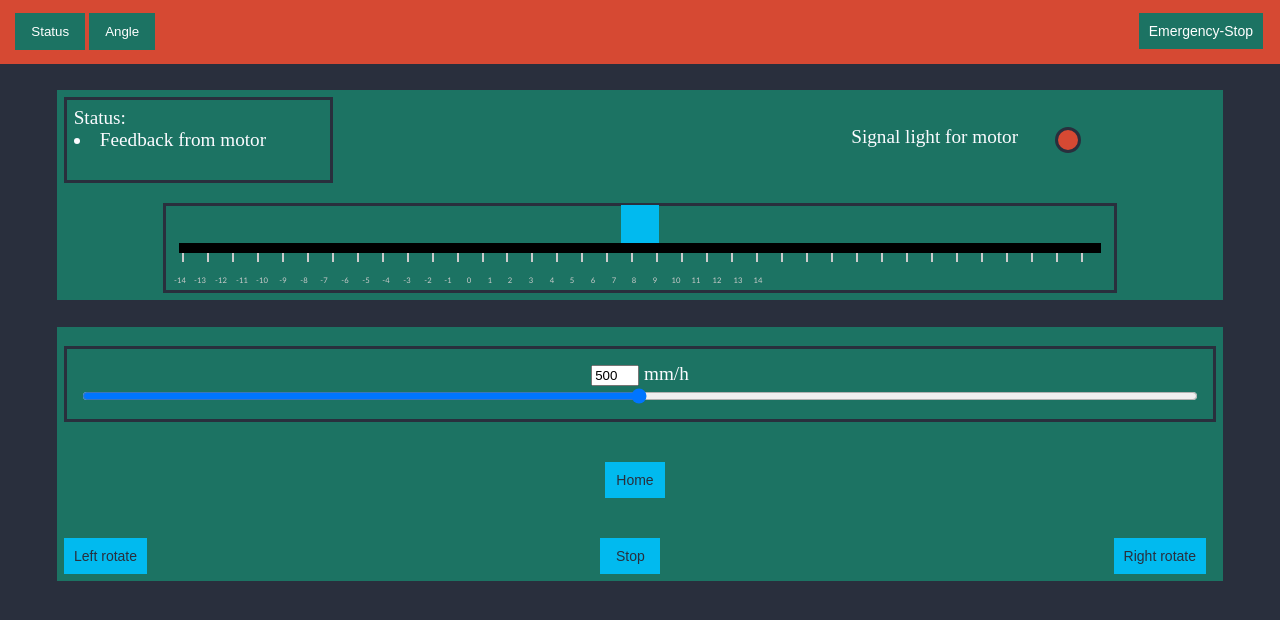
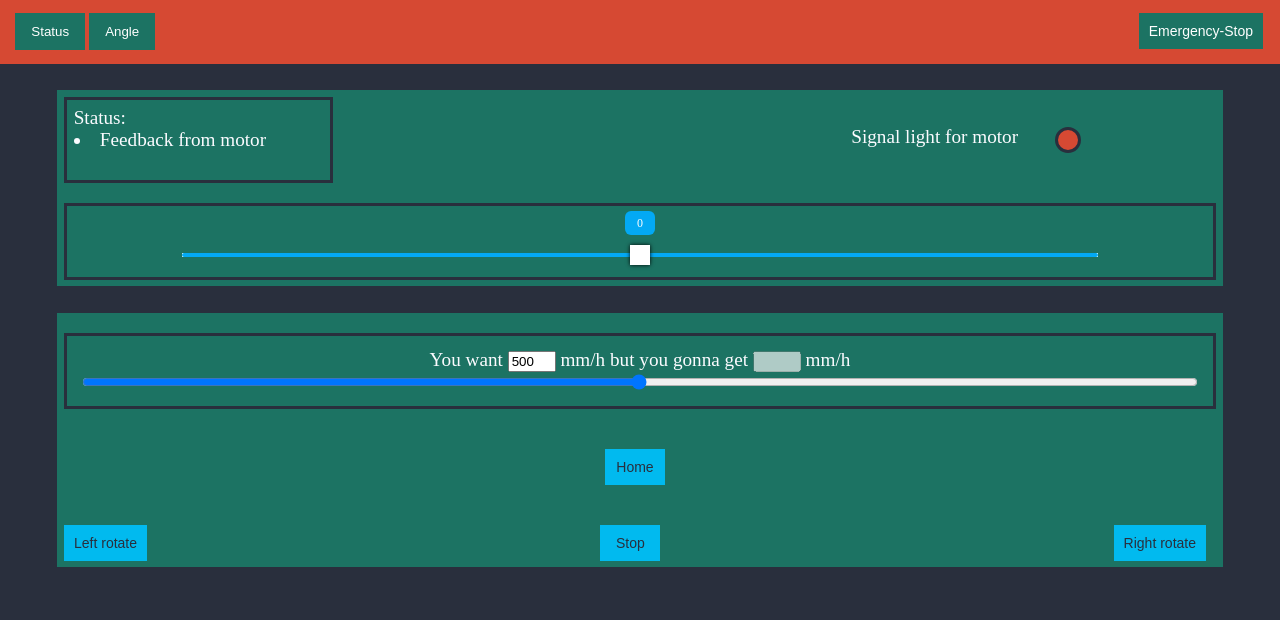
Before and after one commit to KHTjessem/styresystem_for_georigg, a plain HTML site: page source/web/index.html in a window 1280 px wide. Drawn offline with Linux system fonts and the light colour scheme; a script that the page names is missing.

Commit message:
fikse slider

```diff
--- a/source/web/index.html
+++ b/source/web/index.html
@@ -45,71 +45,10 @@
     </div>
 
     <div class="sliderbox"  id="slidPosition">
-        <input class="sliderPosition" id="sliderPos" type="range" list="dl"/>
-          <div class="labels" aria-hidden="true">
-              <span style="--i: 0.2">-14</span>
-              <span style="--i: 1.2">-13</span>
-              <span style="--i: 2.2">-12</span>
-              <span style="--i: 3.2">-11</span>
-              <span style="--i: 4.2">-10</span>
-              <span style="--i: 5.2">-9</span>
-              <span style="--i: 6.2">-8</span>
-              <span style="--i: 7.2">-7</span>
-              <span style="--i: 8.2">-6</span>
-              <span style="--i: 9.2">-5</span>
-              <span style="--i: 10.2">-4</span>
-              <span style="--i: 11.2">-3</span>
-              <span style="--i: 12.2">-2</span>
-              <span style="--i: 13.2">-1</span>
-              <span style="--i: 14.2">0</span>
-              <span style="--i: 15.2">1</span>
-              <span style="--i: 16.2">2</span>
-              <span style="--i: 17.2">3</span>
-              <span style="--i: 18.2">4</span>
-              <span style="--i: 19.2">5</span>
-              <span style="--i: 20.2">6</span>
-              <span style="--i: 21.2">7</span>
-              <span style="--i: 22.2">8</span>
-              <span style="--i: 23.2">9</span>
-              <span style="--i: 24.2">10</span>
-              <span style="--i: 25.2">11</span>
-              <span style="--i: 26.2">12</span>
-              <span style="--i: 27.2">13</span>
-              <span style="--i: 28.2">14</span>
+        <div class="positionWrap">
+            <div class="positionValue" id="PositionValue"></div>
+            <input type="range" min="-130" max="130" value="0" step="1" class="PositionSlider" id="positionRange">
           </div>
-        </label>
-        <datalist id="dl">
-          <option value="-14" label="-14"></option>
-          <option value="-13" label="-13"></option>
-          <option value="-12" label="-12"></option>
-          <option value="-11" label="-11"></option>
-          <option value="-10" label="-10"></option>
-          <option value="-9" label="-9"></option>
-          <option value="-8" label="-8"></option>
-          <option value="-7" label="-7"></option>
-          <option value="-6" label="-6"></option>
-          <option value="-5" label="-5"></option>
-          <option value="-4"label="-4"></option>
-          <option value="-3" label="-3"></option>
-          <option value="-2" label="-2"></option>
-          <option value="-1" label="-1"></option>
-          <option value="0" label="0"></option>
-          <option value="1" label="1"></option>
-          <option value="2" label="2"></option>
-          <option value="3" label="3"></option>
-          <option value="4" label="4"></option>
-          <option value="5" label="5"></option>
-          <option value="6" label="6"></option>
-          <option value="7" label="7"></option>
-          <option value="8"label="8"></option>
-          <option value="9" label="9"></option>
-          <option value="10" label="10"></option>
-          <option value="11" label="11"></option>
-          <option value="12" label="12"></option>
-          <option value="13" label="13"></option>
-          <option value="14" label="14"></option>
-
-        </datalist>
       </div>
 
 
@@ -141,7 +80,12 @@
 <div class="panel" id="velocity-panel">
         <div class="sliderDiv">
             <div class="speed">
-            <input type="number" min="1" max="1000" maxlength="1000" class="input" id="input"> <span>mm/h</span> </div>
+            <span>You want
+                <input type="number" min="1" max="1000" maxlength="1000" class="input" id="input">
+                mm/h but you gonna get
+                <input type="number" disabled class="input" id="GetInput"> mm/h
+            </span>
+            </div>
             <input type="range" min="1" max="1000" value="500" class="slider" id="slider">
 
         </div>
@@ -164,4 +108,5 @@
 <script src="./main.js"></script>
 <script src="./status.js"></script>
 <script src="./guiControl.js"></script>
+<script src="./sliderPosition.js"></script>
 </html>
--- /dev/null
+++ b/source/web/sliderPosition.js
@@ -0,0 +1,12 @@
+const
+  positionRange = document.getElementById('positionRange'),
+  PositionValue = document.getElementById('PositionValue'),
+  setValue = ()=>{
+    const
+      newValue = Number( (positionRange.value - positionRange.min) * 100 / (positionRange.max - positionRange.min) ),
+      newPosition = 10 - (newValue * 0.2);
+      PositionValue.innerHTML = `<span>${positionRange.value}</span>`;
+      PositionValue.style.left = `calc(${newValue}% + (${newPosition}px))`;
+  };
+document.addEventListener("DOMContentLoaded", setValue);
+positionRange.addEventListener('input', setValue);
--- a/source/web/style.css
+++ b/source/web/style.css
@@ -69,67 +69,56 @@ header {
     margin-top: 29px;
 }
 
-#slidPosition{
+
+
+.PositionSlider {
+    -webkit-appearance: none;
+    margin: 20px 0;
+    width: 100%;
+    justify-content: center;
+  }
+
+  .PositionSlider::-webkit-slider-runnable-track {
+    width: 100%;
+    height: 4px;
+    cursor: pointer;
+    background: #03a9f4;
+    border-radius: 25px;
+  }
+  .PositionSlider::-webkit-slider-thumb {
+    height: 20px;
+    width: 20px;
+
+    background: #fff;
+    box-shadow: 0 0 4px 0 rgba(0,0,0, 1);
+    cursor: pointer;
+    -webkit-appearance: none;
+    margin-top: -8px;
+  }
+
+  .positionWrap{
     width: 80%;
     margin: auto;
-    margin-top: 20px;
 
-}
-
-
-.sliderbox {
-   display: flex;
-   flex-direction: column-reverse;position: relative;
-
-   color: #ccc;
-   font: 1em/1 trebuchet ms, tahoma, sans-serif;
+    position: relative;
   }
-
-.sliderPosition {
-   margin: 0;
-   padding: 0;
-   width: 100%;
-   height: 3em;
-
-   background: repeating-linear-gradient(90deg, #ccc 0, #ccc 2px, transparent 0em, transparent 1.3em)
-   0.13em
-   1.5em/calc(100%)
-   .75em no-repeat;
-
-   font: inherit;
+  .positionValue{
+    position: absolute;
+    top: -50%;
   }
-
-  .sliderPosition, .sliderPosition::-webkit-slider-thumb {
-    -webkit-appearance: none;
-
-  }
-  .sliderPosition::-webkit-slider-runnable-track {
-    box-sizing: border-box;
-    border: none;
-    width: 100%;
-    height: 0.50em;
-    background: black;
-  }
-
-
-  .sliderPosition::-webkit-slider-thumb {
-    margin-top: -2.0em;
-    width: 2em;
-    height: 2em;
-    background: #01BAEF;
-  }
-
-.labels {
+  .positionValue span{
+    width: 30px;
+    height: 24px;
+    line-height: 24px;
+    text-align: center;
+    background: #03a9f4;
+    color: #fff;
+    font-size: 12px;
+    display: block;
     position: absolute;
-    bottom: 0;
-    left: 0.5em;
-  }
-.labels span {
-    position: absolute;
-    margin-top: -20px;
-    left: calc(var(--i)*15.5pt);
-    transform: translate(-50%) scale(0.4);
-
+    left: 50%;
+    transform: translate(-50%, 0);
+    border-radius: 6px;
   }
 
 
@@ -178,7 +167,8 @@ header {
     display:flex;
     flex-direction: row;
     border: #292F3D solid;
-    padding: 10pt;
+    padding-top: 20pt;
+    margin-top:20px;
 
 }
 
```
